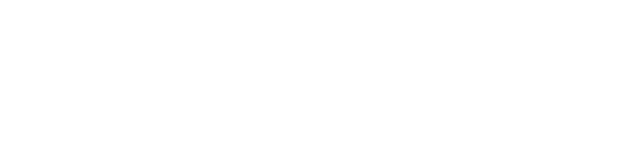
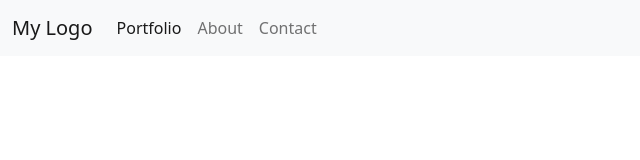
Before and after one commit to mutugi-c/Bootstrap, a plain HTML site: page index.html in a window 1280 px wide. Shown: the whole page, without its empty margins (0-640 px from the left). Drawn offline with nearby package versions, Linux system fonts and the light colour scheme.

Commit message:
Add a navigation bar

```diff
--- a/index.html
+++ b/index.html
@@ -14,7 +14,27 @@
   </head>
   <body>
 
-
+    <nav class="navbar navbar-expand-lg navbar-light bg-light">
+        <div class="container-fluid">
+          <a class="navbar-brand" href="#">My Logo</a>
+          <button class="navbar-toggler" type="button" data-bs-toggle="collapse" data-bs-target="#navbarSupportedContent" aria-controls="navbarSupportedContent" aria-expanded="false" aria-label="Toggle navigation">
+            <span class="navbar-toggler-icon"></span>
+          </button>
+          <div class="collapse navbar-collapse" id="navbarSupportedContent">
+            <ul class="navbar-nav me-auto mb-2 mb-lg-0">
+              <li class="nav-item">
+                <a class="nav-link active" aria-current="page" href="#">Portfolio</a>
+              </li>
+              <li class="nav-item">
+                <a class="nav-link" href="#">About</a>
+              </li>
+              <li class="nav-item">
+                <a class="nav-link" href="#">Contact</a>
+              </li>
+            </ul>
+          </div>
+        </div>
+      </nav>
 
 
 
```
